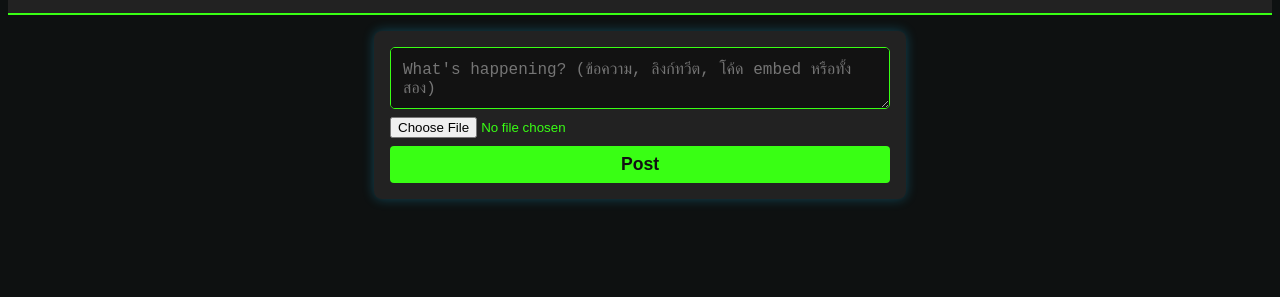
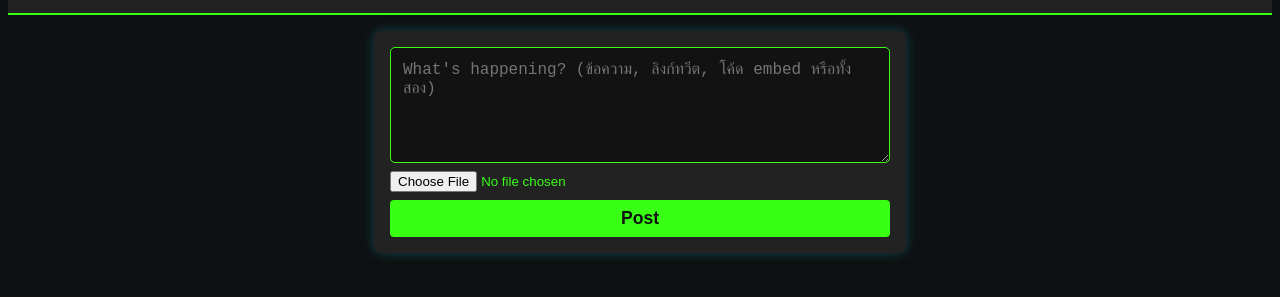
Before and after one commit to SocialPoint123/gifff, a plain HTML site: page index.html in a window 1280 px wide. Shown: the part 75-372 px from the top of the page. Drawn offline with Linux system fonts and the light colour scheme.

Commit message:
Update index.html

```diff
--- a/index.html
+++ b/index.html
@@ -19,7 +19,8 @@
   </header>
   <main>
     <form id="postForm" enctype="multipart/form-data">
-      <textarea id="postContent" placeholder="What's happening? (ข้อความ, ลิงก์ทวีต, โค้ด embed หรือทั้งสอง)" maxlength="240" required></textarea>
+      <textarea id="postContent" rows="5" cols="40"
+  placeholder="What's happening? (ข้อความ, ลิงก์ทวีต, โค้ด embed หรือทั้งสอง)" maxlength="240" required></textarea>
       <input type="file" id="postImage" accept="image/*"/>
       <button type="submit" id="postBtn">Post</button>
     </form>
```
